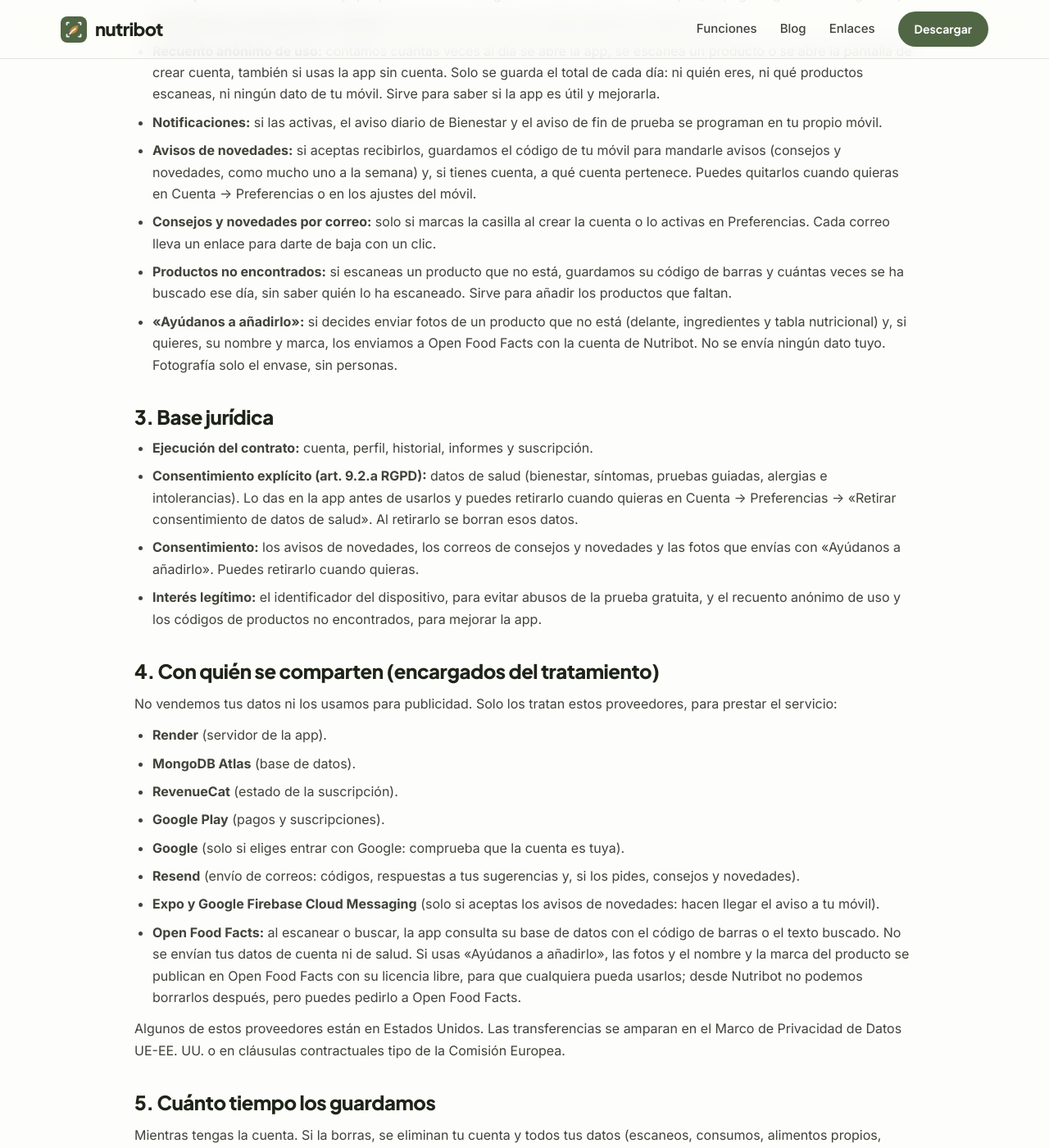
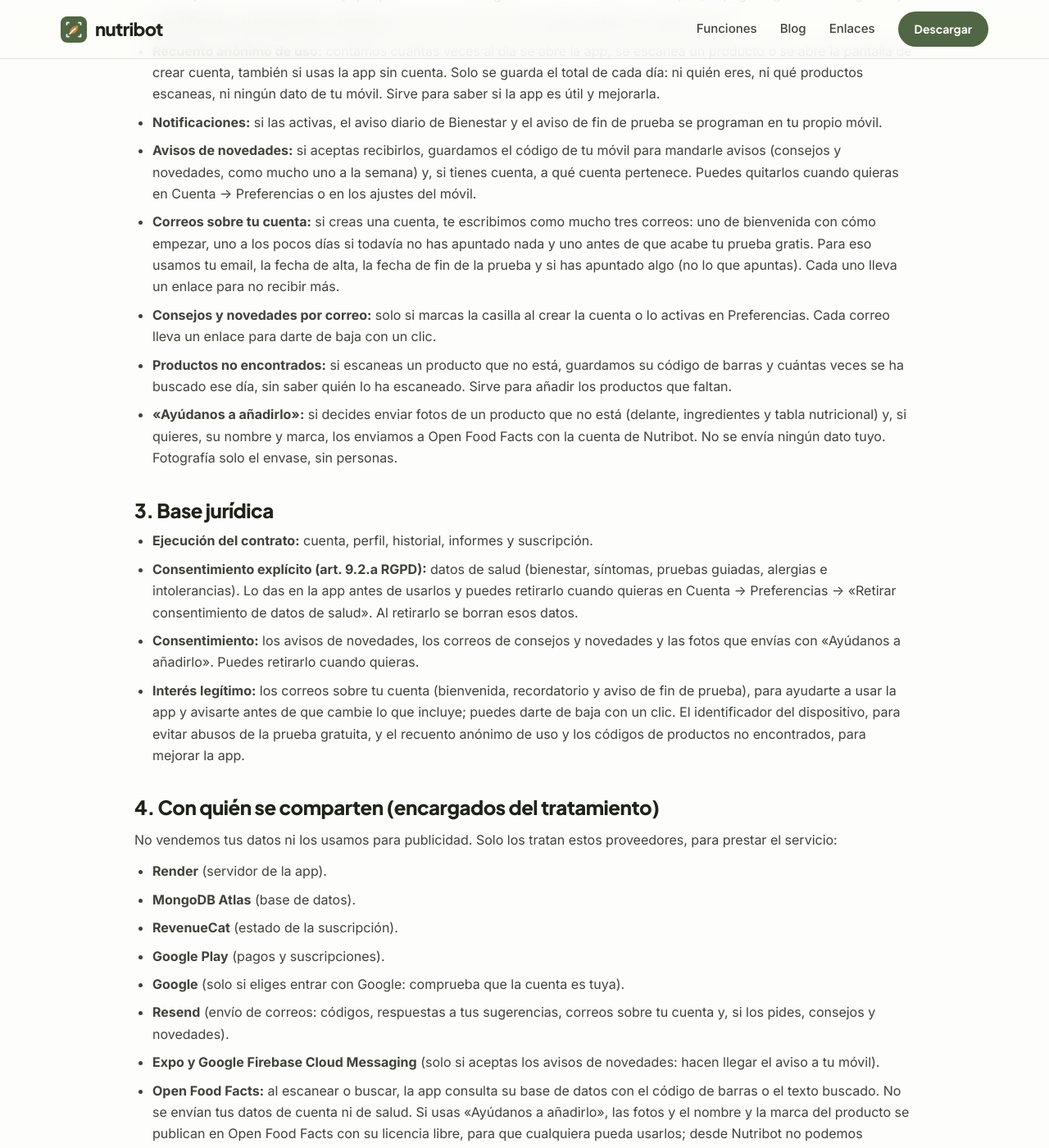
Before and after one commit to ferrodvilla-sys/nutribot-web, a Jekyll site: the page built from privacidad.md, in a window 1280 px wide and 1400 px high, scrolled down 767 px. Shown: the whole window at 82% size. Built offline with Jekyll 4.4.1, drawn with Linux system fonts in a browser that asks for light colours; some of the changed text lies outside the part shown.

Commit message:
Privacidad: correos sobre tu cuenta (bienvenida, recordatorio y fin de prueba)
Co-Authored-By: Claude Opus 5.5 <noreply@anthropic.com>
Claude-Session: https://claude.ai/code/session_01KHzAHCMqdaWkLEEdfcvh6N

```diff
--- a/privacidad.md
+++ b/privacidad.md
@@ -32,6 +32,7 @@ Contacto: nutribotappl@gmail.com
 - **Recuento anónimo de uso:** contamos cuántas veces al día se abre la app, se escanea un producto o se abre la pantalla de crear cuenta, también si usas la app sin cuenta. Solo se guarda el total de cada día: ni quién eres, ni qué productos escaneas, ni ningún dato de tu móvil. Sirve para saber si la app es útil y mejorarla.
 - **Notificaciones:** si las activas, el aviso diario de Bienestar y el aviso de fin de prueba se programan en tu propio móvil.
 - **Avisos de novedades:** si aceptas recibirlos, guardamos el código de tu móvil para mandarle avisos (consejos y novedades, como mucho uno a la semana) y, si tienes cuenta, a qué cuenta pertenece. Puedes quitarlos cuando quieras en Cuenta → Preferencias o en los ajustes del móvil.
+- **Correos sobre tu cuenta:** si creas una cuenta, te escribimos como mucho tres correos: uno de bienvenida con cómo empezar, uno a los pocos días si todavía no has apuntado nada y uno antes de que acabe tu prueba gratis. Para eso usamos tu email, la fecha de alta, la fecha de fin de la prueba y si has apuntado algo (no lo que apuntas). Cada uno lleva un enlace para no recibir más.
 - **Consejos y novedades por correo:** solo si marcas la casilla al crear la cuenta o lo activas en Preferencias. Cada correo lleva un enlace para darte de baja con un clic.
 - **Productos no encontrados:** si escaneas un producto que no está, guardamos su código de barras y cuántas veces se ha buscado ese día, sin saber quién lo ha escaneado. Sirve para añadir los productos que faltan.
 - **«Ayúdanos a añadirlo»:** si decides enviar fotos de un producto que no está (delante, ingredientes y tabla nutricional) y, si quieres, su nombre y marca, los enviamos a Open Food Facts con la cuenta de Nutribot. No se envía ningún dato tuyo. Fotografía solo el envase, sin personas.
@@ -41,7 +42,7 @@ Contacto: nutribotappl@gmail.com
 - **Ejecución del contrato:** cuenta, perfil, historial, informes y suscripción.
 - **Consentimiento explícito (art. 9.2.a RGPD):** datos de salud (bienestar, síntomas, pruebas guiadas, alergias e intolerancias). Lo das en la app antes de usarlos y puedes retirarlo cuando quieras en Cuenta → Preferencias → «Retirar consentimiento de datos de salud». Al retirarlo se borran esos datos.
 - **Consentimiento:** los avisos de novedades, los correos de consejos y novedades y las fotos que envías con «Ayúdanos a añadirlo». Puedes retirarlo cuando quieras.
-- **Interés legítimo:** el identificador del dispositivo, para evitar abusos de la prueba gratuita, y el recuento anónimo de uso y los códigos de productos no encontrados, para mejorar la app.
+- **Interés legítimo:** los correos sobre tu cuenta (bienvenida, recordatorio y aviso de fin de prueba), para ayudarte a usar la app y avisarte antes de que cambie lo que incluye; puedes darte de baja con un clic. El identificador del dispositivo, para evitar abusos de la prueba gratuita, y el recuento anónimo de uso y los códigos de productos no encontrados, para mejorar la app.
 
 ## 4. Con quién se comparten (encargados del tratamiento)
 
@@ -52,7 +53,7 @@ No vendemos tus datos ni los usamos para publicidad. Solo los tratan estos prove
 - **RevenueCat** (estado de la suscripción).
 - **Google Play** (pagos y suscripciones).
 - **Google** (solo si eliges entrar con Google: comprueba que la cuenta es tuya).
-- **Resend** (envío de correos: códigos, respuestas a tus sugerencias y, si los pides, consejos y novedades).
+- **Resend** (envío de correos: códigos, respuestas a tus sugerencias, correos sobre tu cuenta y, si los pides, consejos y novedades).
 - **Expo y Google Firebase Cloud Messaging** (solo si aceptas los avisos de novedades: hacen llegar el aviso a tu móvil).
 - **Open Food Facts:** al escanear o buscar, la app consulta su base de datos con el código de barras o el texto buscado. No se envían tus datos de cuenta ni de salud. Si usas «Ayúdanos a añadirlo», las fotos y el nombre y la marca del producto se publican en Open Food Facts con su licencia libre, para que cualquiera pueda usarlos; desde Nutribot no podemos borrarlos después, pero puedes pedirlo a Open Food Facts.
 
```
Also changed, not shown: other parts of privacidad.md (+1 -1 lines).
